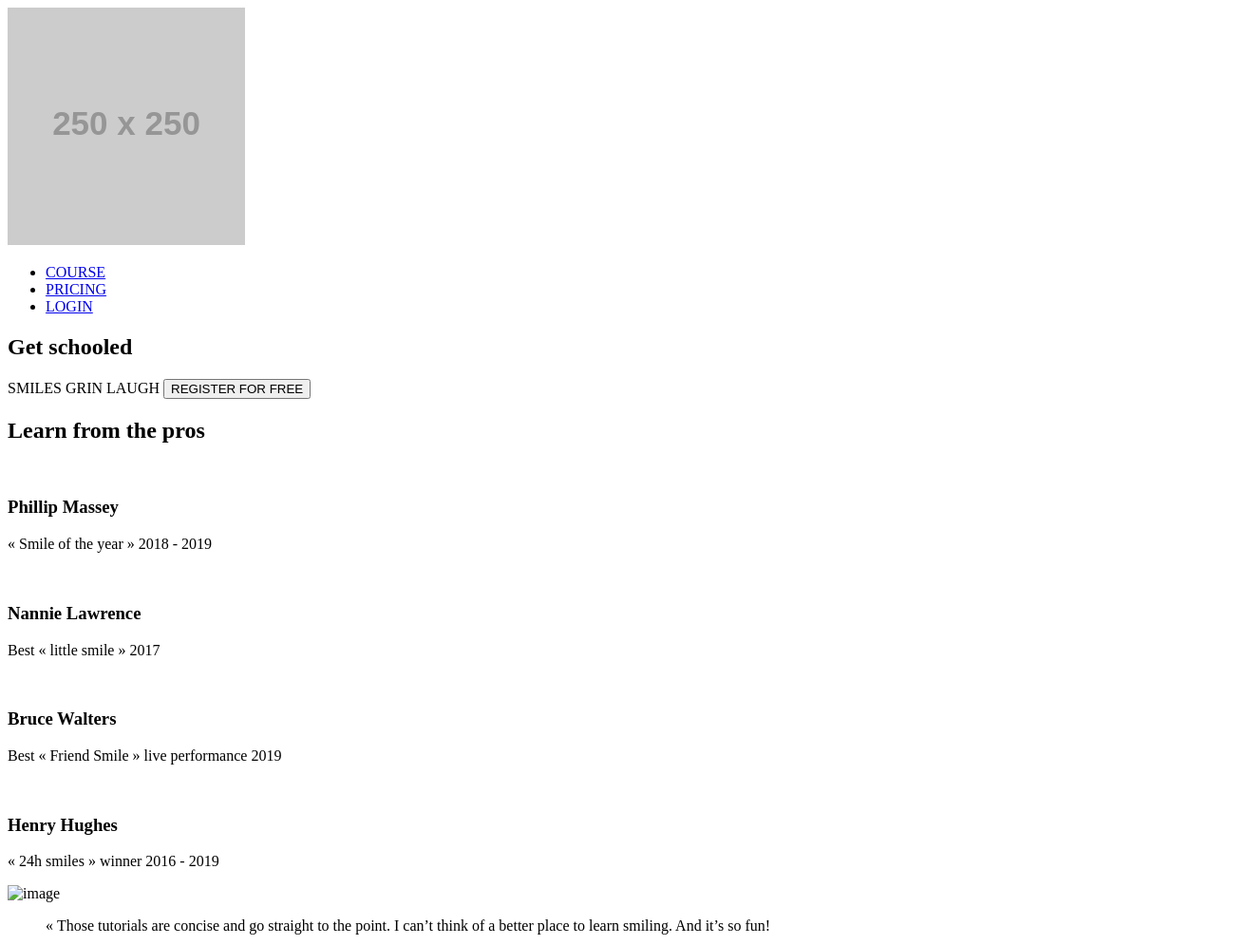
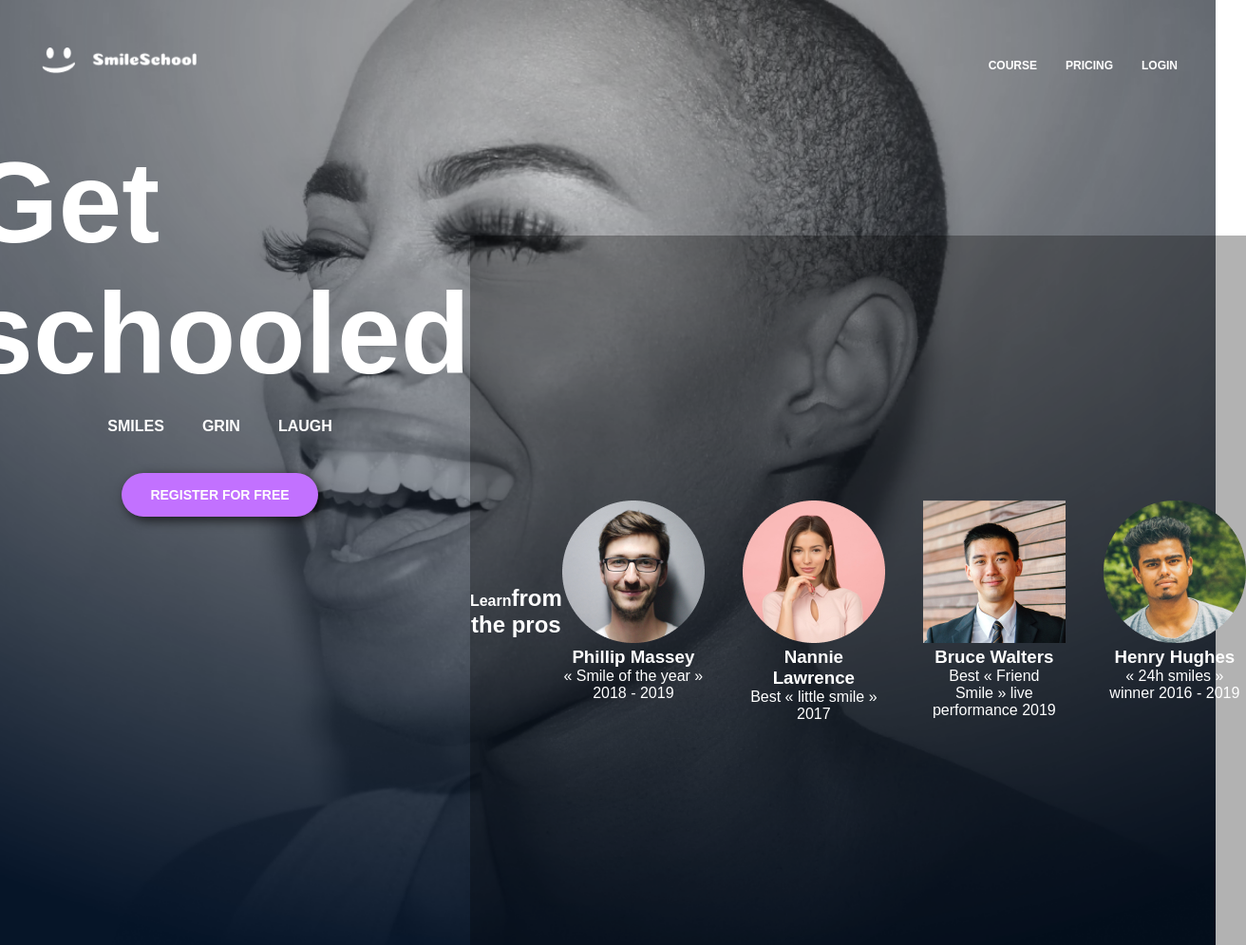
Before and after one commit to dwin504/alx_html_css, a plain HTML site: page css_advanced/index.html in a window 1280 px wide. Shown: the top 995 px of the page at 95% size, 1312 px wide, since content can reach past the window. Drawn offline with Linux system fonts and the light colour scheme; placeholder pictures from the web are drawn by us.

Commit message:
edited the code

```diff
--- a/css_advanced/index.html
+++ b/css_advanced/index.html
@@ -4,12 +4,15 @@
     <meta charset="UTF-8">
     <meta name="viewport" content="width=device-width, initial-scale=1.0">
     <script src="https://kit.fontawesome.com/4a2b055604.js" crossorigin="anonymous"></script>
+    <link rel="stylesheet" href="styles.css">
     <title>Document</title>
 </head>
-<body>
+<body >
     <header>
         <nav>
-            <img src="https://fakeimg.pl/250x250?text=Sample+Logo" alt="logo">
+            <div class="logo">
+            <img src="assets/CSS Advanced/logo.png" alt="logo">
+            </div>
 
             <ul>
                 <li><a href="#">COURSE</a></li>
@@ -21,42 +24,49 @@
     </header>
     <main>
         <section>
-            <div>
+            <div class="hero-section">
+                <div class="hero-content">
                 <h1>Get schooled</h1>
-                <span>SMILES</span>
-                <span>GRIN</span>
-                <span>LAUGH</span>
-                <button>REGISTER FOR FREE</button>
-            </div>
-            <div>
-                <h2>Learn from the pros</h2>
+                <div class="hero-tags">
+                <span id="smiles">SMILES</span>
+                <span id="grin">GRIN</span>
+                <span id="laugh">LAUGH</span>
+                </div>
+
+                <button class="hero-btn">REGISTER FOR FREE</button>
+
+                </div>
+
+            <div class="pros">
+                <h2><span id="purple">Learn</span>from the pros</h2>
                 <div>
                     <div>
-                        <img src="./images/1 (3).png" alt="">
+                        <img src="assets/CSS Advanced/1.png" alt="">
                         <h3>Phillip Massey</h3>
                         <p>« Smile of the year » 2018 - 2019</p>
                     </div>
                     <div>
-                        <img src="./images/6.png" alt="">
+                        <img src="assets/CSS Advanced/3.png" alt="">
                         <h3>Nannie Lawrence</h3>
                         <p>Best « little smile » 2017</p>
                     </div>
                     <div>
-                        <img src="./images/7.png" alt="">
+                        <img src="assets/CSS Advanced/2.png" alt="">
                         <h3>Bruce Walters</h3>
                         <p>Best « Friend Smile » live performance 2019</p>
                     </div>
                     <div>
-                        <img src="./images/8.png" alt="">
+                        <img src="assets/CSS Advanced/4.png" alt="">
                         <h3>Henry Hughes</h3>
                         <p>« 24h smiles » winner 2016 - 2019</p>
                     </div>
                 </div>
             </div>
+            </div>
         </section>
         <section>
             <div>
-                <img src="./images/Bitmap.png" alt="image">
+                <img src="assets/CSS Advanced/5.png" alt="image">
             </div>
             <div>
                 <blockquote>« Those tutorials are concise and go straight to the point. I can’t think of a better place to learn smiling. And it’s so fun!</blockquote>
@@ -67,11 +77,11 @@
         <section>
             <h2>Most popular tutorials</h2>
             <div>
-                <img src="./images/Bitmap (1).png" alt="">
+                <img src="assets/CSS Advanced/9.png" alt="">
                 <h3>Diagonal Smile</h3>
                 <p>Lorem ipsum dolor sit amet, consect adipiscing elit, sed do eiusmod.</p>
                 <div>
-                    <img src="./images/1 (3).png" alt="">
+                    <img src="assets/CSS Advanced/1.png" alt="">
                     <h4>Phillip Massey</h4>
                 </div>
                 <div>
@@ -84,11 +94,11 @@
                 <p>8 min</p>
             </div>
             <div>
-                <img src="./images/Bitmap (4).png" alt="">
+                <img src="assets/CSS Advanced/6.png" alt="">
                 <h3>Happy Smile</h3>
                 <p>Lorem ipsum dolor sit amet, consect adipiscing elit, sed do eiusmod.</p>
                 <div>
-                    <img src="./images/1 (3).png" alt="">
+                    <img src="assets/CSS Advanced/1.png" alt="">
                     <h4>Phillip Massey</h4>
                 </div>
                 <div>
@@ -101,11 +111,11 @@
                 <p>8 min</p>
             </div>
             <div>
-                <img src="./images/Bitmap (3).png" alt="">
+                <img src="assets/CSS Advanced/8.png" alt="">
                 <h3>Natural Smile</h3>
                 <p>Lorem ipsum dolor sit amet, consect adipiscing elit, sed do eiusmod.</p>
                 <div>
-                    <img src="./images/1 (3).png" alt="">
+                    <img src="assets/CSS Advanced/3.png" alt="">
                     <h4>Phillip Massey</h4>
                 </div>
                 <div>
@@ -118,11 +128,11 @@
                 <p>8 min</p>
             </div>
             <div>
-                <img src="./images/Bitmap (2).png" alt="">
+                <img src="assets/CSS Advanced/7.png" alt="">
                 <h3>Sad Smile</h3>
                 <p>Lorem ipsum dolor sit amet, consect adipiscing elit, sed do eiusmod.</p>
                 <div>
-                    <img src="./images/1 (3).png" alt="">
+                    <img src="assets/CSS Advanced/1.png" alt="">
                     <h4>Phillip Massey</h4>
                 </div>
                 <div>
@@ -138,22 +148,22 @@
         <section>
             <h2>Free membership</h2>
             <div>
-                <img src="./images/smile.svg" alt="">
+                <img src="assets/CSS Advanced/smile.png" alt="">
                 <h3>Lorem Ipsum</h3>
                 <p>Lorem ipsum dolor sit amet, consectetur adipiscing elit.</p>
             </div>
             <div>
-                <img src="./images/smile.svg" alt="">
+                <img src="assets/CSS Advanced/smile.png" alt="">
                 <h3>Lorem Ipsum</h3>
                 <p>Lorem ipsum dolor sit amet, consectetur adipiscing elit.</p>
             </div>
             <div>
-                <img src="./images/smile.svg" alt="">
+                <img src="assets/CSS Advanced/smile.png" alt="">
                 <h3>Lorem Ipsum</h3>
                 <p>Lorem ipsum dolor sit amet, consectetur adipiscing elit.</p>
             </div>
             <div>
-                <img src="./images/smile.svg" alt="">
+                <img src="assets/CSS Advanced/smile.png" alt="">
                 <h3>Lorem Ipsum</h3>
                 <p>Lorem ipsum dolor sit amet, consectetur adipiscing elit.</p>
             </div>
@@ -197,7 +207,7 @@
     <footer>
         <section>
             <div>
-                <img src="https://fakeimg.pl/250x250?text=Sample+Logo" alt="logo">
+                <img src="assets/CSS Advanced/logo.png" alt="logo">
                 <div>
                     <i class="fa-brands fa-facebook"></i>
                     <i class="fa-brands fa-twitter"></i>
--- a/css_advanced/styles.css
+++ b/css_advanced/styles.css
@@ -0,0 +1,132 @@
+* {
+    margin: 0;
+    padding: 0;
+    box-sizing: border-box;
+}
+html,body{
+    margin: 0;
+
+    padding: 0;
+    font-family: sans-serif;
+}
+header{
+      position: absolute;
+      top: 0;
+      width: 100%;
+      z-index: 1000;
+}
+
+
+header nav{
+    align-items: center;
+    justify-content: flex-end;
+}
+header nav ul{
+     display: flex;
+     justify-content: flex-end;
+     margin-right: 40px;
+     margin-top: -70px ;
+     align-items: center;
+     list-style: none;
+     gap: 30px;
+}
+.nav ul{
+    list-style: none;
+    display: flex;
+    gap: 50px;
+
+}
+header nav ul li a {
+  color:white;
+  text-decoration: none;
+  font-size: 12px;
+  font-weight: bold;
+  gap:30px;
+}
+.logo {
+  display: flex;
+  align-items: center;
+  padding: 50px 2px;
+  margin-left: 40px;
+
+}
+
+.logo img {
+  height: 29px; /* Adjust to your preferred size */
+  width: 167px;
+  object-fit: contain;
+}
+
+/*styling the hero section*/
+.hero-section{
+    display: flex;
+   background-image: url("assets/CSS Advanced/Object.png");
+    background-position: center;
+    background-repeat: no-repeat;
+    background-size: cover;
+    width: 100%;
+  max-width: 1440px;
+  height: 1093px;
+  margin: 0 auto;
+    position: relative;
+    color: white;
+    justify-content: center;
+    margin-top: -52.5px;
+
+}
+.hero-content h1{
+    font-size: 120px;
+    font-weight: bold;
+    margin-top: -300px;
+    display: inline-block;
+
+}
+.hero-content {
+      display: flex;
+      flex-direction: column;
+  justify-content: center;   /* center the items horizontally */
+  align-items: center;       /* align items vertically */
+  gap: 20px;                 /* space between the spans */
+
+}
+.hero-tags {
+  display: flex;
+  justify-content: center;
+  gap: 40px;
+  margin-top: 0;
+}
+span{
+    font-size: 16px;
+    font-weight: bold;
+
+}
+.hero-btn{
+     margin-top: 20px;
+  padding: 15px 30px;
+  font-size: 14px;
+  font-weight:bold;
+  border: none;
+  background-color: #C271FF;
+  color:white;
+  cursor: pointer;
+  border-radius: 30px;
+   box-shadow: 4px 4px 12px rgba(0, 0, 0, 0.7);
+
+}
+.pros {
+  display: flex;
+  flex-direction: row;
+  align-items: center;
+  margin-top:300px;
+  text-align: center;
+  color: white;
+  padding: 40px 0;
+  background: rgba(0, 0, 0, 0.3);
+}
+.pros > div {
+  display: flex;
+   flex-direction: row;/* Horizontal layout */
+  gap: 40px;
+  flex-wrap: nowrap;   /* Keep everything on one line */
+  justify-content: center;
+}
```
